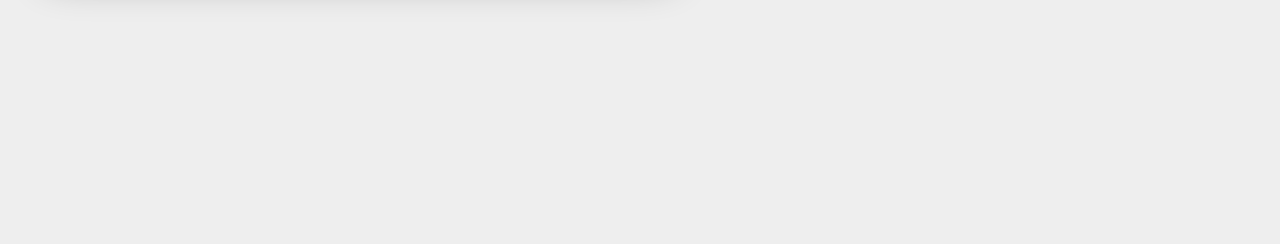
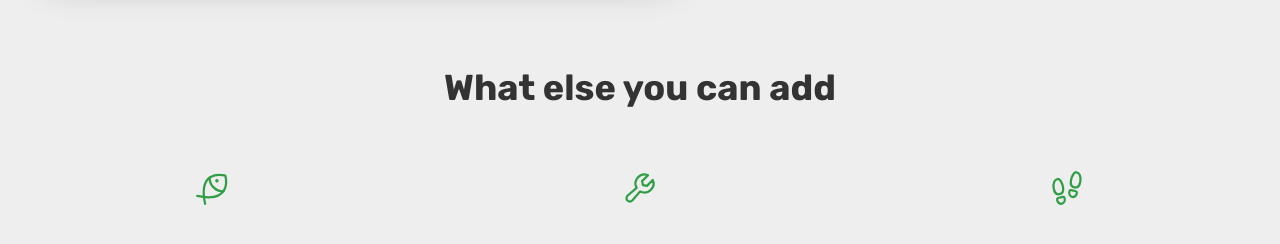
Before and after one commit to Robertdz2001/CookingBookFront, a React (Vite) app in the folder cooking-book-front/: page / in a window 1280 px wide. Shown: the part 2390-2634 px from the top of the page. Built offline with nearby package versions, Linux system fonts and the light colour scheme.

Commit message:
Add icons do secondary part

```diff
--- a/cooking-book-front/src/App.module.css
+++ b/cooking-book-front/src/App.module.css
@@ -43,6 +43,8 @@ body {
   font-size: 1.6rem;
   line-height: 1;
   overflow: overlay;
+  /* background-image: url("images/background.png");
+  background-size: 100% auto; */
 }
 
 body::-webkit-scrollbar {
--- a/cooking-book-front/src/HomePage/CreateSection/CreateSection.jsx
+++ b/cooking-book-front/src/HomePage/CreateSection/CreateSection.jsx
@@ -86,6 +86,81 @@ function CreateSection() {
           </button>
         </div>
       </div>
+
+      <div className={classes["secondary-content"]}>
+        <h3 className={classes["secondary-heading"]}>What else you can add</h3>
+        <div className={classes["icon-list"]}>
+          <div className={classes["icon-list-item"]}>
+            <svg
+              xmlns="http://www.w3.org/2000/svg"
+              width="192"
+              className={`${classes["icon"]} ${classes["icon-secondary"]}`}
+              height="192"
+              fill="#2f9e44"
+              viewBox="0 0 256 256">
+              <circle cx="156" cy="76" r="12"></circle>
+              <path
+                d="M16,184C247.8,234.7,223.8,75.5,217.2,45a8.2,8.2,0,0,0-6.2-6.2C180.5,32.2,21.3,8.2,72,240"
+                fill="none"
+                stroke-linecap="round"
+                stroke-linejoin="round"
+                stroke-width="16"></path>
+              <path
+                d="M201.3,152A96,96,0,0,1,104,54.6"
+                fill="none"
+                stroke-linecap="round"
+                stroke-linejoin="round"
+                stroke-width="16"></path>
+            </svg>
+          </div>
+          <div className={classes["icon-list-item"]}>
+            <svg
+              className={`${classes["icon"]} ${classes["icon-secondary"]}`}
+              xmlns="http://www.w3.org/2000/svg"
+              width="192"
+              height="192"
+              viewBox="0 0 256 256">
+              <path
+                d="M218.9,71a63.9,63.9,0,0,1-89.8,81h0L73,217a24,24,0,0,1-34-34l65-56.1h0a63.9,63.9,0,0,1,81-89.8L143,79l5.7,28.3L177,113Z"
+                fill="none"
+                stroke-linecap="round"
+                stroke-linejoin="round"
+                stroke-width="16"></path>
+            </svg>
+          </div>
+          <div className={classes["icon-list-item"]}>
+            <svg
+              className={`${classes["icon"]} ${classes["icon-secondary"]}`}
+              xmlns="http://www.w3.org/2000/svg"
+              viewBox="0 0 512 512">
+              <path
+                d="M200,246.84c8.81,58.62-7.33,90.67-52.91,97.41-50.65,7.49-71.52-26.44-80.33-85.06-11.85-78.88,16-127.94,55.71-131.1C158.61,125.22,191.18,188.23,200,246.84Z"
+                fill="none"
+                stroke-miterlimit="10"
+                stroke-width="32"
+              />
+              <path
+                d="M223.65,409.53c3.13,33.28-14.86,64.34-42,69.66-27.4,5.36-58.71-16.37-65.09-49.19s17.75-34.56,47.32-40.21S219.87,369.39,223.65,409.53Z"
+                fill="none"
+                stroke-miterlimit="10"
+                stroke-width="32"
+              />
+              <path
+                d="M312,150.83c-8.81,58.62,7.33,90.67,52.9,97.41,50.66,7.49,71.52-26.44,80.33-85.06,11.86-78.89-16-128.22-55.7-131.1C353.13,29.44,320.82,92.21,312,150.83Z"
+                fill="none"
+                stroke-miterlimit="10"
+                stroke-width="32"
+              />
+              <path
+                d="M288.35,313.53c-3.13,33.27,14.86,64.34,42,69.66,27.4,5.36,58.71-16.37,65.09-49.19s-17.75-34.56-47.32-40.22S292.13,273.38,288.35,313.53Z"
+                fill="none"
+                stroke-miterlimit="10"
+                stroke-width="32"
+              />
+            </svg>
+          </div>
+        </div>
+      </div>
     </section>
   );
 }
--- a/cooking-book-front/src/HomePage/CreateSection/CreateSection.module.css
+++ b/cooking-book-front/src/HomePage/CreateSection/CreateSection.module.css
@@ -9,6 +9,7 @@
   display: flex;
   justify-content: center;
   padding-top: 4.8rem;
+  margin-bottom: 12.8rem;
 }
 
 .heading {
@@ -77,3 +78,31 @@ ul {
   border: none;
   border-bottom-right-radius: 1.5rem;
 }
+
+.secondary-content {
+  display: flex;
+  flex-direction: column;
+  align-items: center;
+  gap: 6.4rem;
+}
+
+.secondary-heading {
+  font-size: 3.6rem;
+}
+
+.icon-list {
+  display: grid;
+  grid-template-columns: 1fr 1fr 1fr;
+  width: 100%;
+  justify-items: center;
+}
+.icon-list-item {
+  width: 80%;
+  display: flex;
+  justify-content: center;
+}
+
+.icon-secondary {
+  stroke: #2f9e44;
+  height: 3.6rem;
+}
```
Also changed, not shown: cooking-book-front/public/images/background.png (added).
